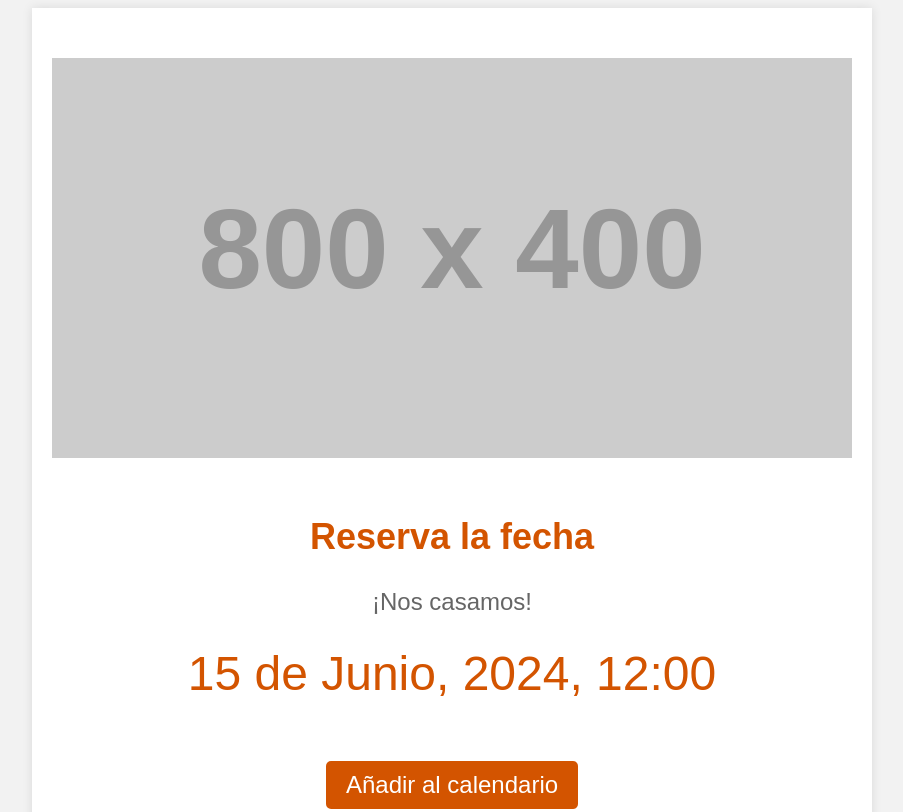
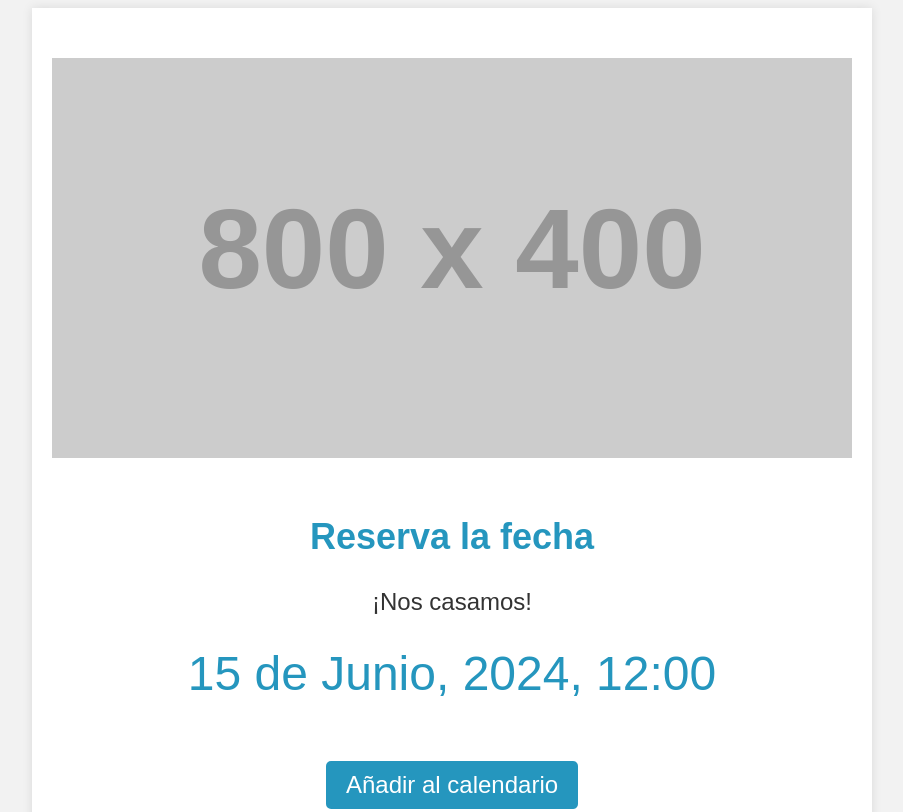
Before and after one commit to Marcosfcv/Marcosfcv.github.io, a plain HTML site: page index.html in a window 1280 px wide. Shown: the top 812 px of the page, without its empty margins (188-1091 px from the left). Drawn offline with Linux system fonts and the light colour scheme; placeholder pictures from the web are drawn by us.

Commit message:
cambio colores
cambio colores

```diff
--- a/index.html
+++ b/index.html
@@ -21,26 +21,26 @@
 
 		h1 {
 			font-size: 36px;
-			color: #d35400;
+			color: #2596be;
 			margin-bottom: 30px;
 		}
 
 		p {
 			font-size: 24px;
-			color: #666;
+			color: #333;
 			margin-bottom: 30px;
 		}
 
 		.date {
 			font-size: 48px;
-			color: #d35400;
+			color: #2596be;
 			margin-bottom: 30px;
 		}
 
 		.button {
 			display: inline-block;
 			padding: 10px 20px;
-			background-color: #d35400;
+			background-color: #2596be;
 			color: #fff;
 			font-size: 24px;
 			border-radius: 5px;
```
